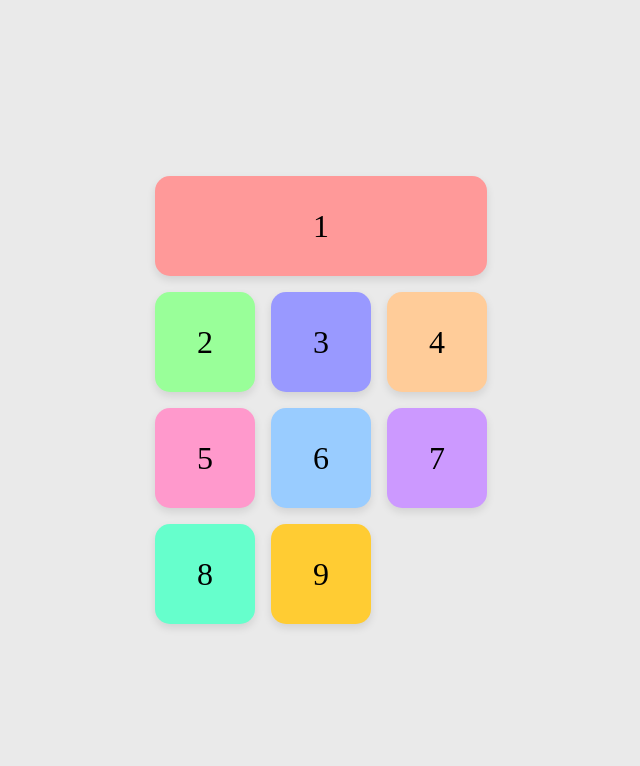
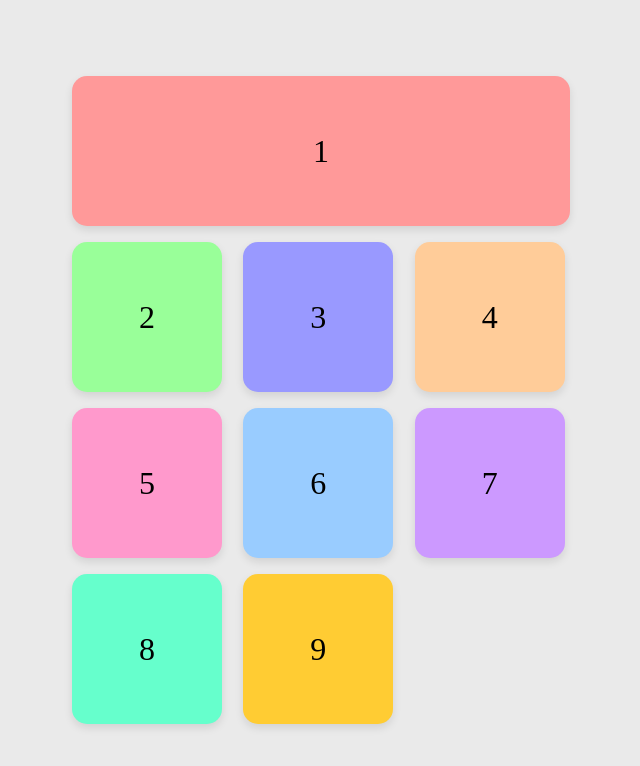
Before and after one commit to vrajp6/UAB-CS-221, a plain HTML site: page Homework/HW6/vypatel.hw6.html in a window 1280 px wide. Shown: the whole page, without its empty margins (319-959 px from the left). Drawn offline with Linux system fonts and the light colour scheme.

Commit message:
size change

```diff
--- a/Homework/HW6/vypatel.hw6.css
+++ b/Homework/HW6/vypatel.hw6.css
@@ -19,13 +19,13 @@ body {
     grid-template-columns: repeat(3, 1fr);
     grid-template-rows: repeat(3, 1fr);
     grid-auto-flow: dense; /* this will allow the grid to fill in gaps intelligently */
-    width: calc(100px * 3 + 2rem);
+    width: calc(150px * 3 + 3rem);
     gap: 1rem;
 }
 
 .grid-item {
-    width: 100px;
-    height: 100px;
+    width: 150px;
+    height: 150px;
     display: flex;
     justify-content: center;
     align-items: center;
@@ -35,7 +35,7 @@ body {
 }
 
 /* Bonus: different colors */
-.grid-item:nth-child(1) { grid-column: span 3; width: calc(100px * 3 + 2rem); background-color: #ff9999; } /* red */
+.grid-item:nth-child(1) { grid-column: span 3; width: calc(150px * 3 + 3rem); background-color: #ff9999; } /* red */
 .grid-item:nth-child(2) { background-color: #99ff99; } /* green */
 .grid-item:nth-child(3) { background-color: #9999ff; } /* blue */
 .grid-item:nth-child(4) { background-color: #ffcc99; } /* orange */
```
